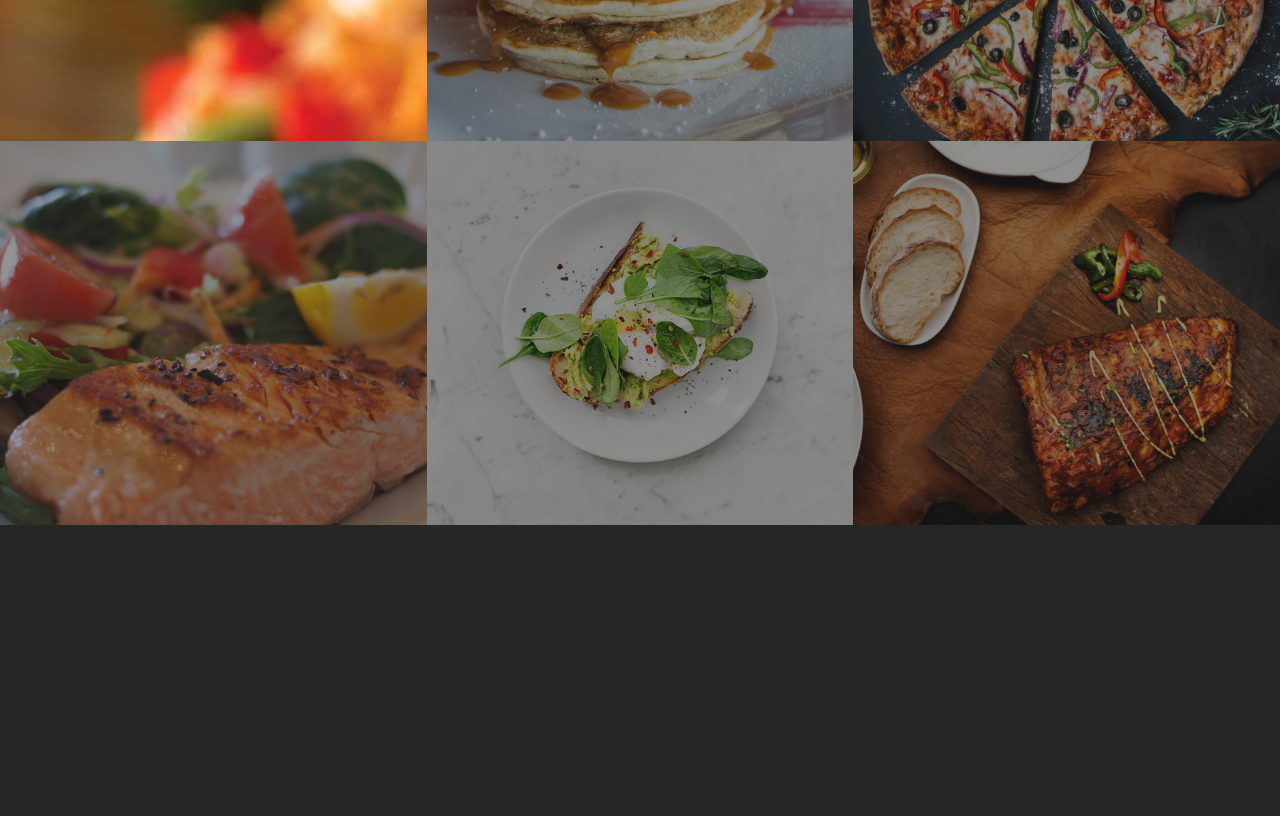
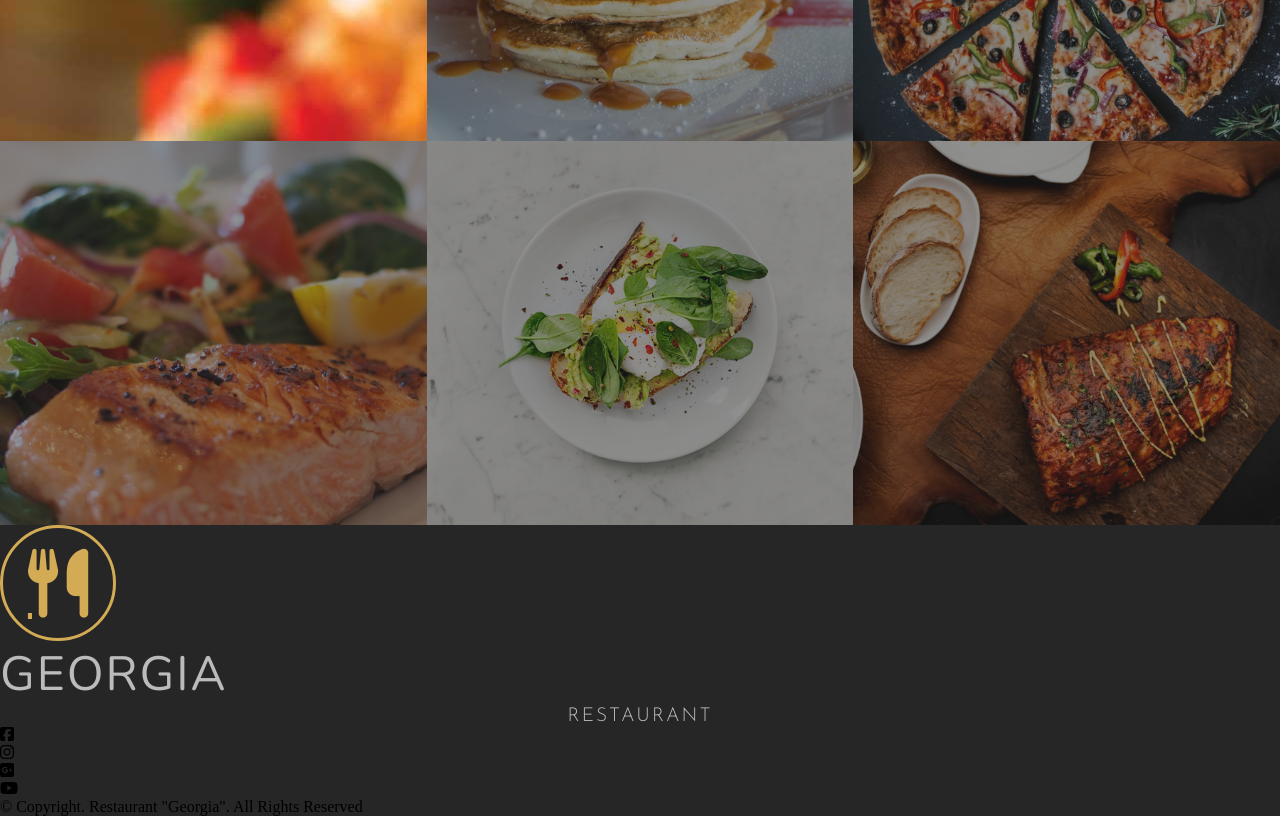
Before and after one commit to DayMrz/sass-restaurant-project, a website: page index.html in a window 1280 px wide. Shown: the part 1763-2579 px from the top of the page. Before the commit the page ends 2288 px from the top, so only its background shows below. Drawn offline with nearby package versions, Linux system fonts and the light colour scheme.

Commit message:
footer markup

```diff
--- a/index.html
+++ b/index.html
@@ -105,5 +105,40 @@
       </div>
     </div>
   </section>
+
+  <footer class="footer">
+    <div class="footer-header">
+      <a class="logo" href="#"><i class="fas fa-utensils"></i></a>
+      <div>
+        <h1 class="main-name">Georgia</h1>
+        <p class="sub-name">Restaurant</p>
+      </div>
+    </div>
+    <div class="footer-social-media">
+      <ul class="social-media">
+        <li class="social-media-item">
+          <a href="" class="social-media-link"></a>
+          <i class="fab fa-facebook-square"></i>
+        </li>
+        <li class="social-media-item">
+          <a href="" class="social-media-link"></a>
+          <i class="fab fa-instagram"></i>
+        </li>
+        <li class="social-media-item">
+          <a href="#" class="social-media-link"></a>
+          <i class="fab fa-google-plus-square"></i>
+        </li>
+        <li class="social-media-item">
+          <a href="#" class="social-media-link"></a>
+          <i class="fab fa-youtube"></i>
+        </li>
+      </ul>
+    </div>
+    <div class="footer-copyright">
+      <p class="footer-copyright-paragraph">
+        &copy; Copyright. Restaurant "Georgia". All Rights Reserved
+      </p>
+    </div>
+  </footer>
 </body>
 </html>
```
